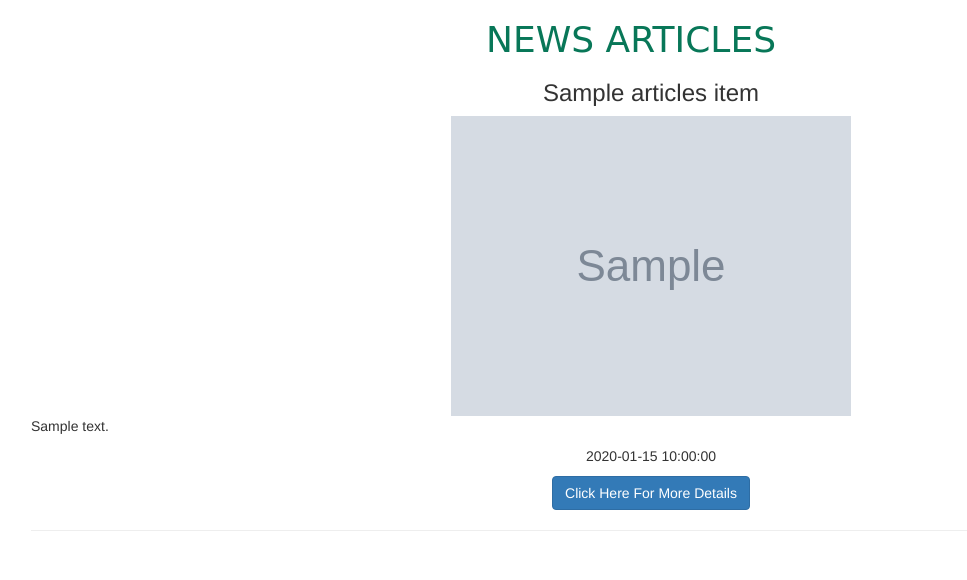
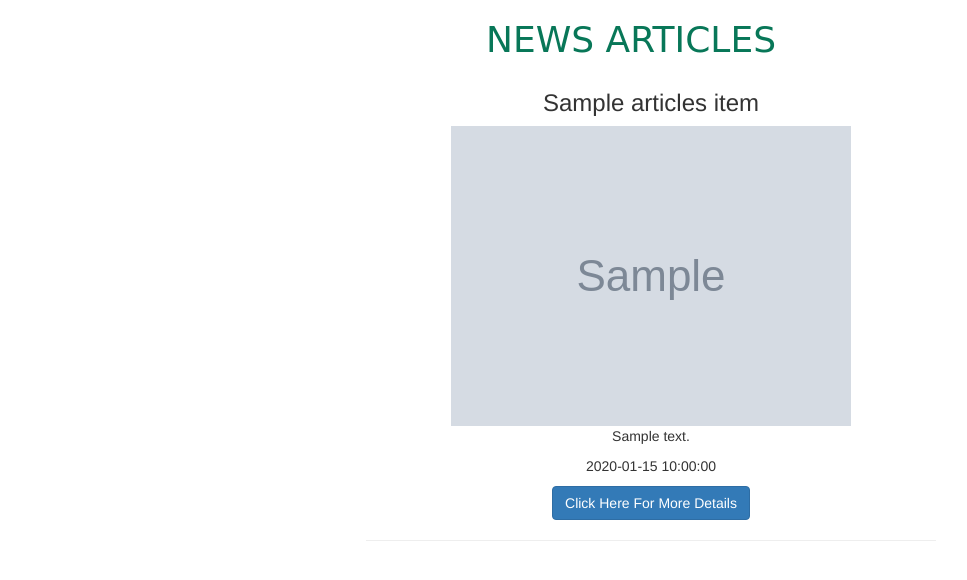
Before and after one commit to Belie06Loryn/-News_Highlight, a Python web app: template app/templates/news_article.html in a window 1280 px wide. Shown: the part 52-632 px from the top of the page, without its empty margins (9-976 px from the left). Run offline with Jinja, Linux system fonts and the light colour scheme; the template is opened without the code that fills it: most values are stand-ins (such as "Sample title", 1, 10 or a date in 2020); grey boxes marked "Sample" are stand-in pictures; some libraries are stand-ins or nearby versions.

Commit message:
Last Update

```diff
--- a/app/templates/macros.html
+++ b/app/templates/macros.html
@@ -1,7 +1,7 @@
 {% macro displaySource(sources_lists) %}
 <body>
-    <div class="col-md-1"></div>
-    <div class="col-md-10" style="text-align:center">
+    <div class="col-md-3"></div>
+    <div class="col-md-6" style="text-align:center">
         <div class="item">
             <ul>
                 {% for source_item in sources_lists %}
@@ -14,6 +14,6 @@
             </ul>
         </div>
     </div>
-    <div class="col-md-1"></div>
+    <div class="col-md-3"></div>
 </body>
 {% endmacro %}
--- a/app/templates/news_article.html
+++ b/app/templates/news_article.html
@@ -5,8 +5,8 @@
 <body>
     {% block content %}
     <h1 style="text-align:center;font-family: 'Chilanka', cursive;color: rgb(8, 119, 88)"> NEWS ARTICLES </h1>
-        <div class="col-md-1"></div>
-        <div class="col-md-10" style="text-align:center"></div>
+        <div class="col-md-3"></div>
+        <div class="col-md-6" style="text-align:center">
             <ul>
                 {% for articles_item in articles %}
                     <li style="list-style-type:none; text-align:center"><h3> {{ articles_item.title}} </h3></li>
@@ -19,7 +19,8 @@
                 {% endfor %}
             </ul>
         </div>
+        </div>
     {% endblock %}
-        <div class="col-md-1"></div>
+        <div class="col-md-3"></div>
 
 </body>
```
Lines whose indentation alone changed are shown as unchanged.
